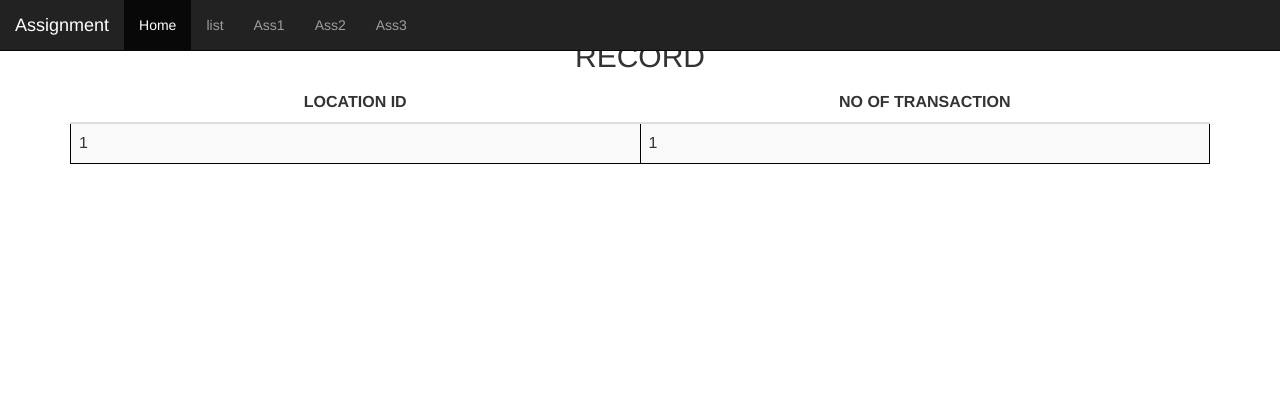
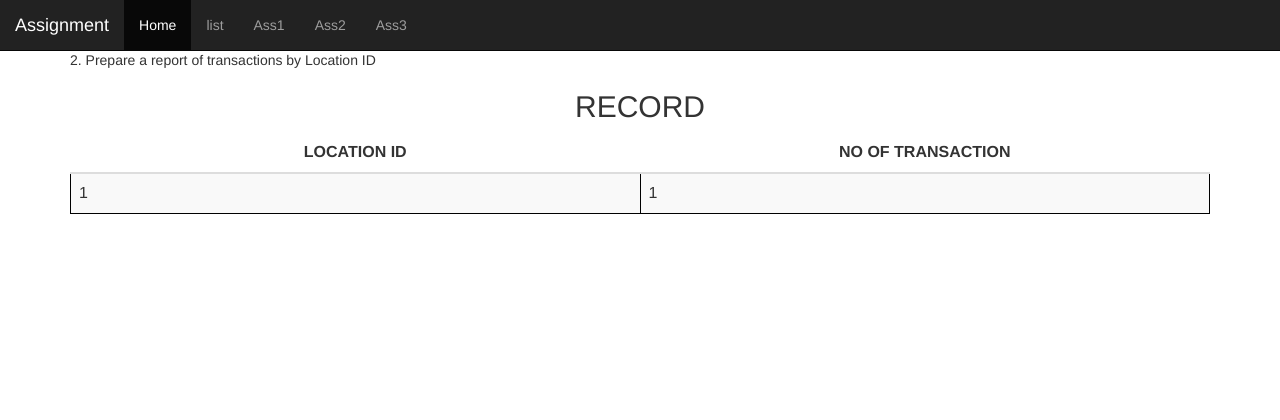
Before and after one commit to pvhole/internship-php, a PHP site: page /ass2.php in a window 1280 px wide. Shown: the top 420 px of the page. Run offline with PHP 8.4, Linux system fonts and the light colour scheme; tables that the repository leaves empty or names only in its code hold one stand-in row (values such as "Sample post").

Commit message:
Update ass2.php

```diff
--- a/ass2.php
+++ b/ass2.php
@@ -6,7 +6,7 @@ require 'script1.php';
  ?>
 </head>
 <body>
-<div class="container">
+<div class="container"style="margin-top:50px">
 <p> 2. Prepare a report of transactions by Location ID</p>
   <center><h2>RECORD</h2></center>
 
```
